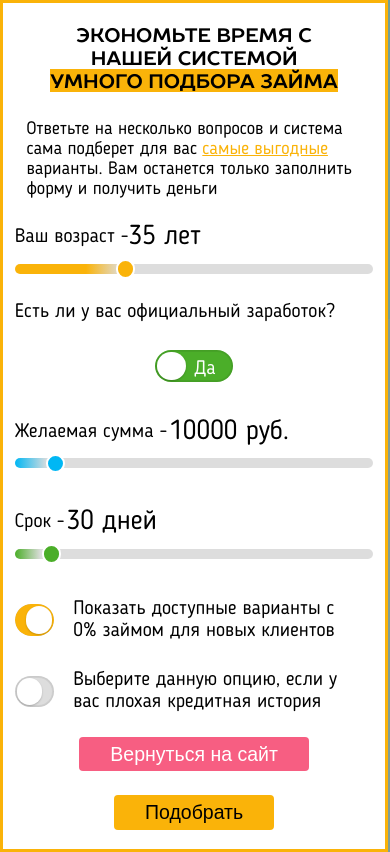
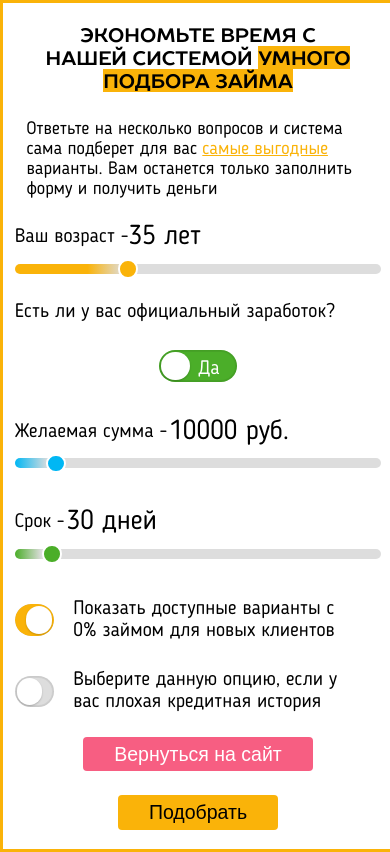
Before and after one commit to gcmarvel/kreditobzor, a Django app: page / in a window 390 px wide. Run offline with Django 3.2, Linux system fonts and the light colour scheme; data that the repository does not hold is empty; style sheets or scripts are compiled from the project's sources; some libraries are stand-ins or nearby versions.

Commit message:
kreditobzor 1.0

```diff
--- a/static/css/style.css
+++ b/static/css/style.css
@@ -1076,7 +1076,7 @@ footer {
       left: 0;
       transform: none;
       border: 1vw solid #fab309;
-      width: 89vw;
+      width: 92vw;
       padding: 5vw 3vw; } }
   @media (max-width: 639px) {
     .quiz > .row {
@@ -1452,7 +1452,7 @@ footer {
   display: none; }
   @media (max-width: 639px) {
     .quiz-loading {
-      height: 250vh; } }
+      height: 200vh; } }
   .quiz-loading h3 {
     font-size: 3vw; }
     @media (max-width: 639px) {
--- a/static/css/style.scss
+++ b/static/css/style.scss
@@ -1701,7 +1701,7 @@ footer {
     left:0;
     transform: none;
     border: 1vw solid $btn-yellow;
-    width: 92vw;
+    width: 94vw;
     padding: 5vw 3vw;
   }
 
```
